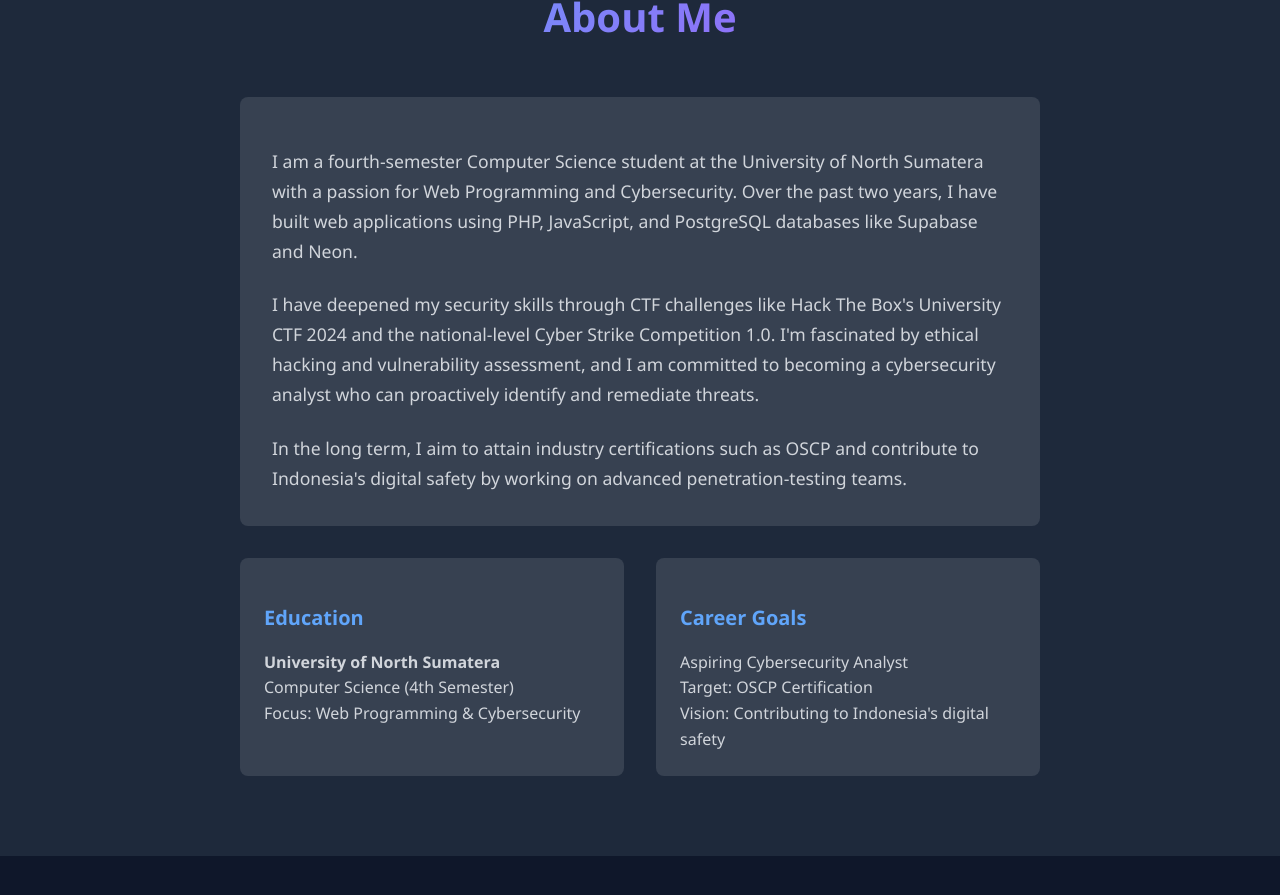
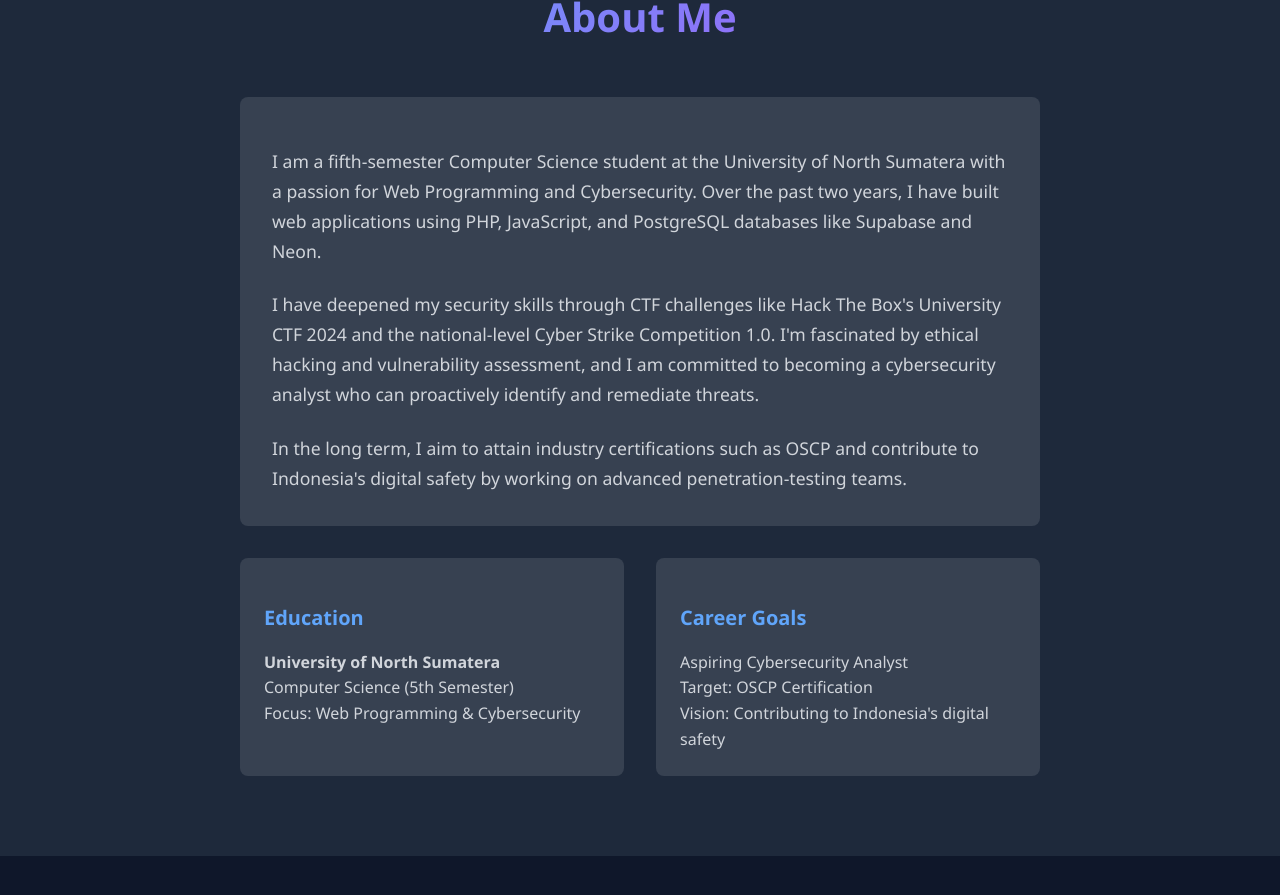
Before and after one commit to FathurrahmanNasution/my-portfolio, a React (Create React App) app: page / in a window 1280 px wide. Shown: the part 1088-1983 px from the top of the page. Built offline with nearby package versions, Linux system fonts and the light colour scheme.

Commit message:
update semester

```diff
--- a/src/App.js
+++ b/src/App.js
@@ -669,7 +669,7 @@ const Portfolio = () => {
             <h2 style={styles.sectionTitle}>About Me</h2>
             <div style={styles.aboutText}>
               <p style={{marginBottom: '1.5rem'}}>
-                I am a fourth-semester Computer Science student at the University of North Sumatera with a passion for
+                I am a fifth-semester Computer Science student at the University of North Sumatera with a passion for
                 Web Programming and Cybersecurity. Over the past two years, I have built web applications using PHP,
                 JavaScript, and PostgreSQL databases like Supabase and Neon.
               </p>
@@ -689,7 +689,7 @@ const Portfolio = () => {
                 <h3 style={styles.aboutCardTitle}>Education</h3>
                 <p style={{color: '#d1d5db', margin: 0}}>
                   <strong>University of North Sumatera</strong><br />
-                  Computer Science (4th Semester)<br />
+                  Computer Science (5th Semester)<br />
                   Focus: Web Programming & Cybersecurity
                 </p>
               </div>
```
